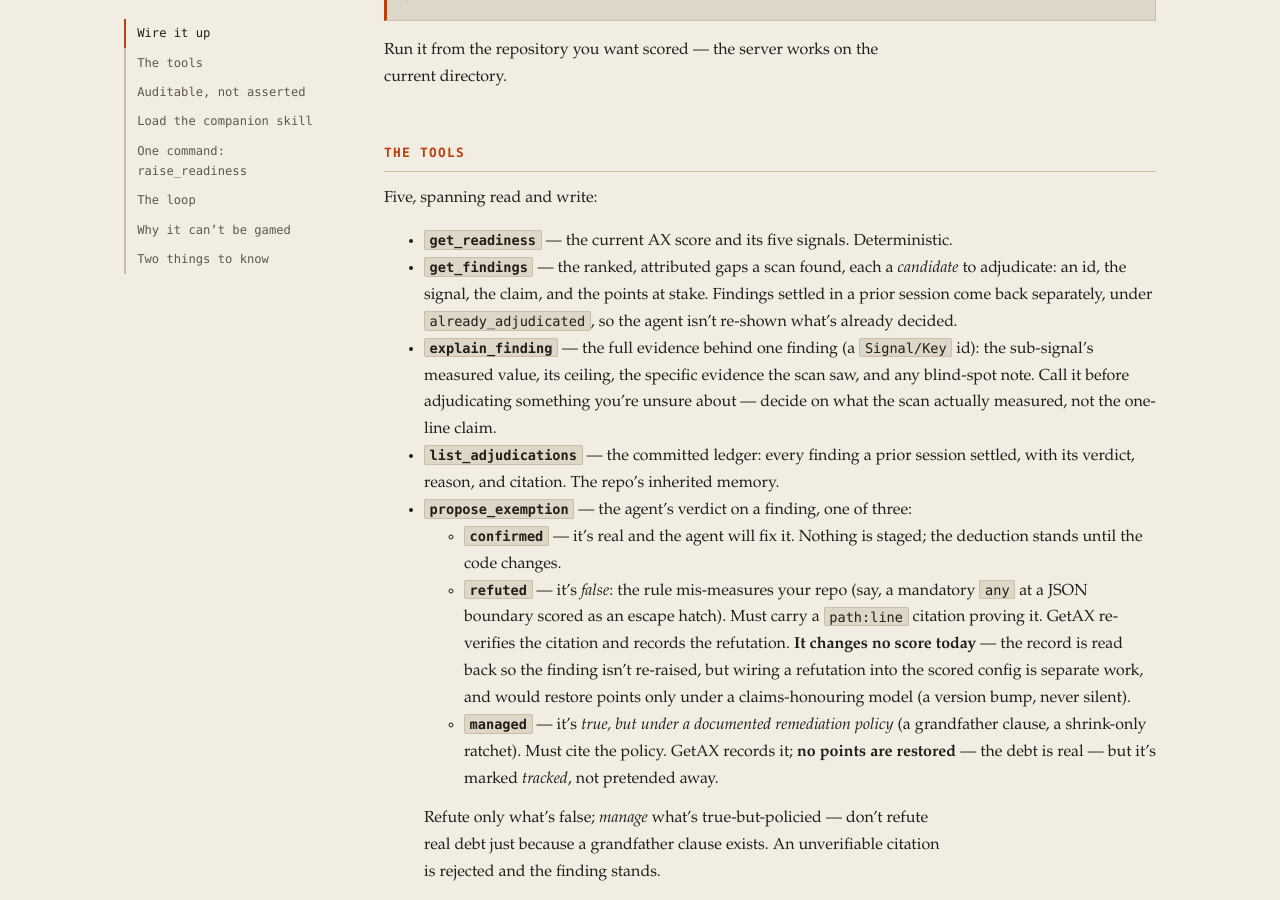
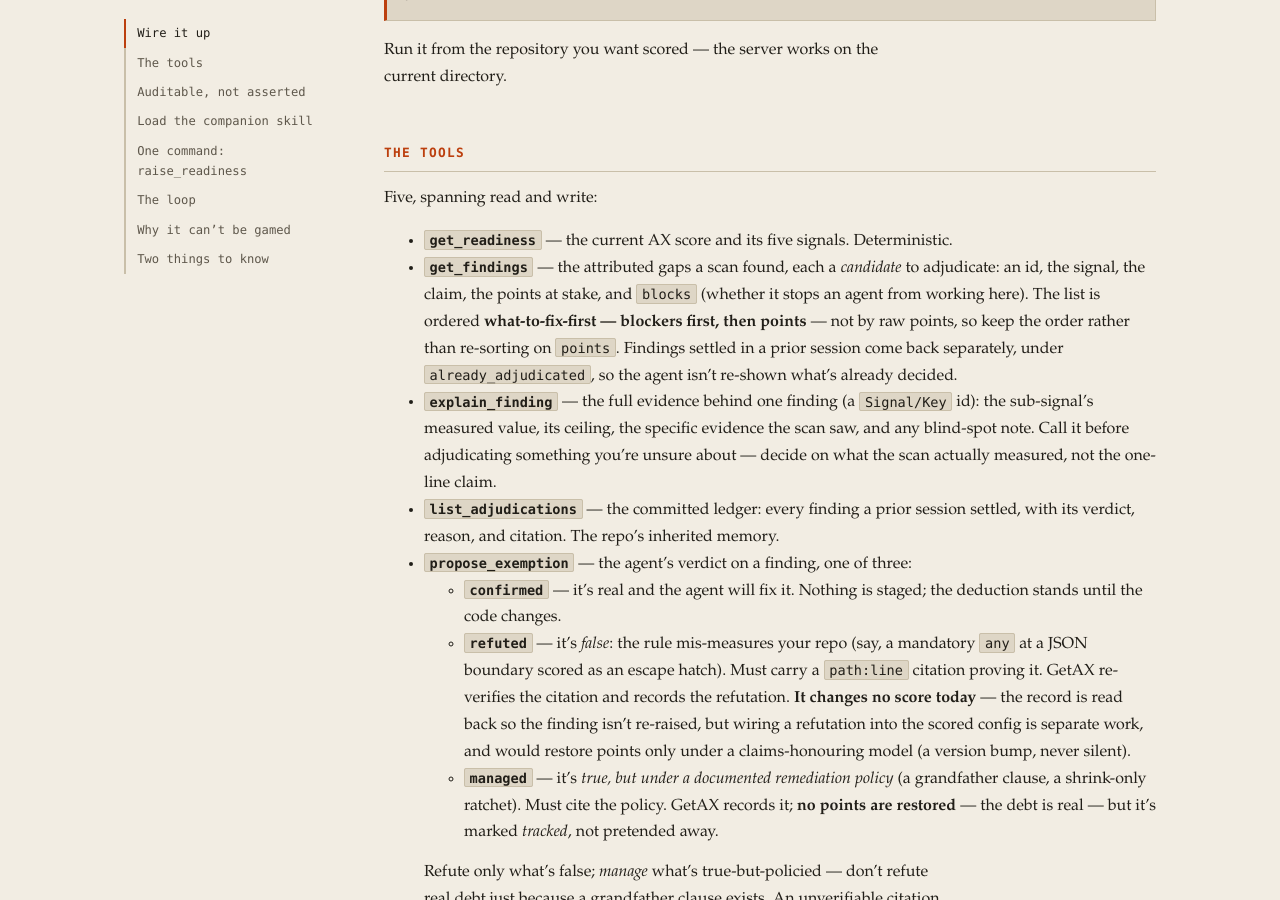
Before and after one commit to marcosbarbero/getax-site, a Jekyll site: the page built from docs/mcp.md, in a window 1280 px wide and 900 px high, scrolled down 1096 px. Built offline with Jekyll 4.4.1, drawn with Linux system fonts in a browser that asks for light colours.

Commit message:
docs(mcp): get_findings is ordered blockers-first with a blocks flag (#101)
The findings list now leads with what blocks an agent, then points, and carries a
'blocks' field per entry — the public description still implied points-ordering.
Keep the order, don't re-sort on points.

```diff
--- a/docs/mcp.md
+++ b/docs/mcp.md
@@ -52,10 +52,12 @@
 Five, spanning read and write:
 
 - **`get_readiness`** — the current AX score and its five signals. Deterministic.
-- **`get_findings`** — the ranked, attributed gaps a scan found, each a *candidate* to
-  adjudicate: an id, the signal, the claim, and the points at stake. Findings settled in a
-  prior session come back separately, under `already_adjudicated`, so the agent isn't
-  re-shown what's already decided.
+- **`get_findings`** — the attributed gaps a scan found, each a *candidate* to adjudicate: an
+  id, the signal, the claim, the points at stake, and `blocks` (whether it stops an agent from
+  working here). The list is ordered **what-to-fix-first — blockers first, then points** — not
+  by raw points, so keep the order rather than re-sorting on `points`. Findings settled in a
+  prior session come back separately, under `already_adjudicated`, so the agent isn't re-shown
+  what's already decided.
 - **`explain_finding`** — the full evidence behind one finding (a `Signal/Key` id): the
   sub-signal's measured value, its ceiling, the specific evidence the scan saw, and any
   blind-spot note. Call it before adjudicating something you're unsure about — decide on
```
